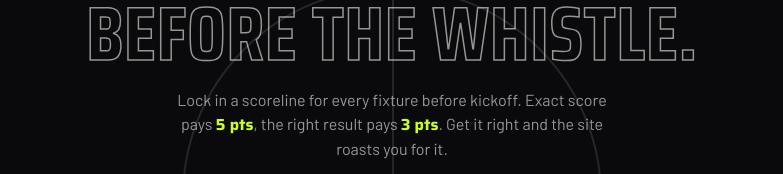
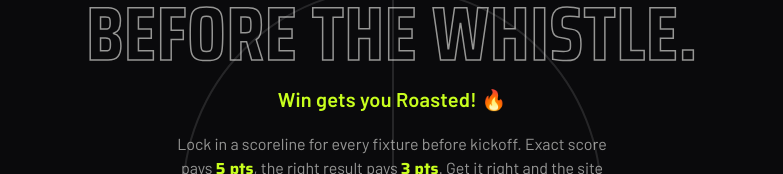
Before and after one commit to mjs67/Football67, a React (Vite) app: page / in a window 1280 px wide. Shown: the part 233-407 px from the top of the page, without its empty margins (248-1031 px from the left). Built offline with nearby package versions, Linux system fonts and the light colour scheme; no server answers; the database is empty.

Commit message:
Adding the Roast tagline on main page

```diff
--- a/src/App.jsx
+++ b/src/App.jsx
@@ -203,6 +203,7 @@ export default function App() {
           <br />
           <em>Before the whistle.</em>
         </h1>
+        <p className="hero-roast-tagline">Win gets you Roasted! 🔥</p>
         <p className="hero-sub">
           Lock in a scoreline for every fixture before kickoff. Exact score
           pays <b>5&nbsp;pts</b>, the right result pays <b>3&nbsp;pts</b>.
--- a/src/styles.css
+++ b/src/styles.css
@@ -221,6 +221,13 @@ body {
   font-style: normal;
   color: transparent;
   -webkit-text-stroke: 1.5px var(--chalk-60);
+}
+.hero-roast-tagline {
+  margin: 14px 0 0;
+  color: var(--volt);
+  font-weight: 800;
+  font-size: clamp(16px, 2.4vw, 20px);
+  letter-spacing: 0.01em;
 }
 .hero-sub {
   max-width: 460px;
```
